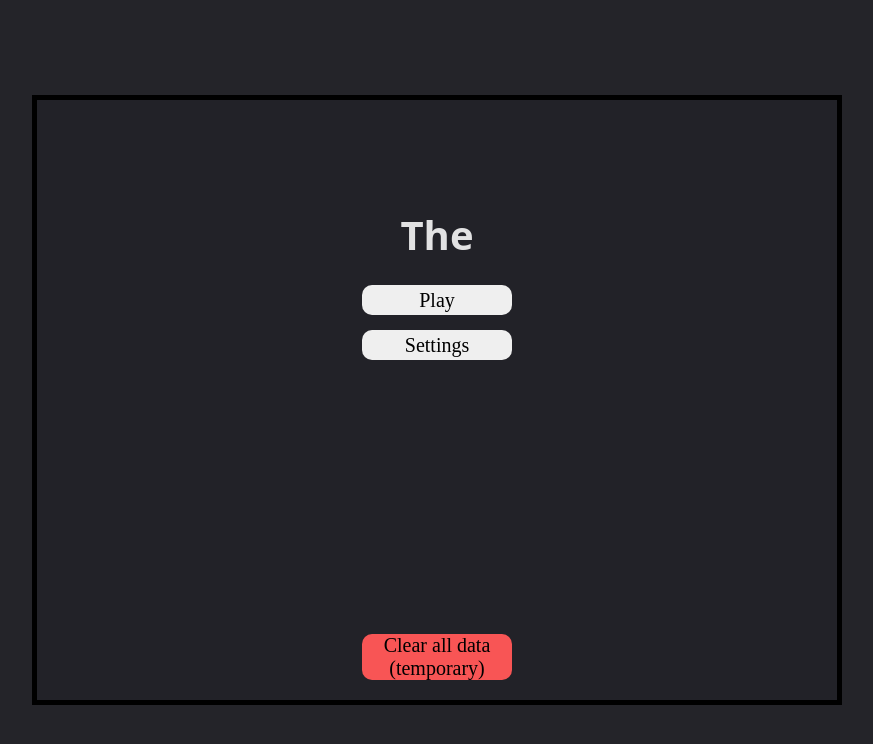
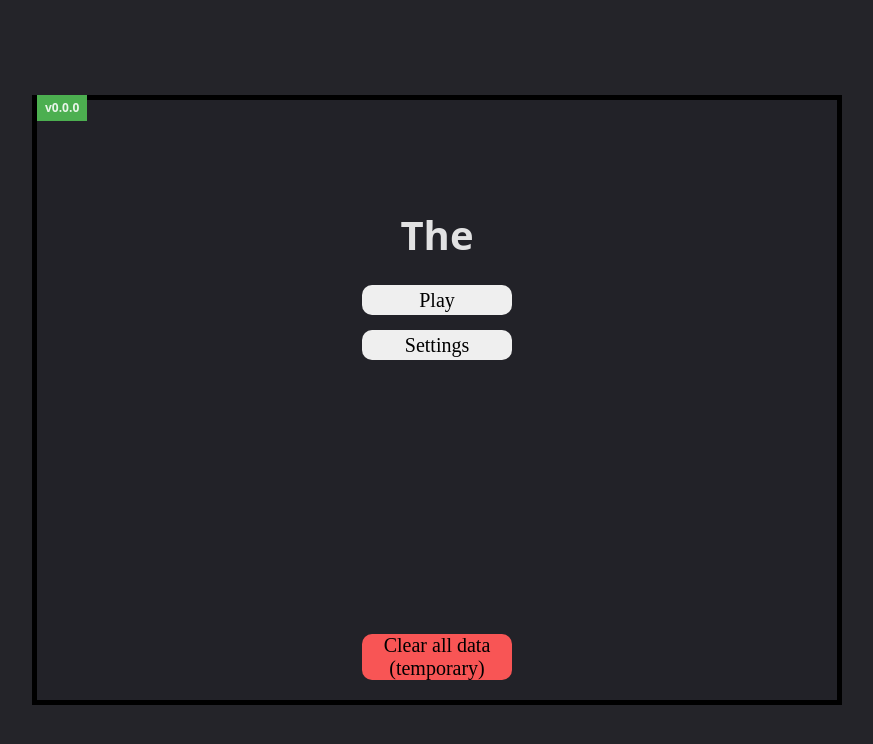
Before and after one commit to guilhermebitt/the-react, a React (Vite) app: page /menu in a window 1280 px wide. Shown: the top 744 px of the page, without its empty margins (203-1076 px from the left). Built offline with nearby package versions, Linux system fonts and the light colour scheme; a web font is replaced by a local one.

Commit message:
feat: new version badge function

```diff
--- a/src/App.css
+++ b/src/App.css
@@ -6,6 +6,7 @@ body {
 }
 
 #root {
+    position: relative;
     width: 800px;
     height: 600px;
     overflow: hidden;
--- a/src/App.jsx
+++ b/src/App.jsx
@@ -17,7 +17,7 @@ function App() {
 
   return (
     <BrowserRouter>
-        <AppRoutes />
+      <AppRoutes />
     </BrowserRouter>
   );
 }
--- /dev/null
+++ b/src/assets/css/components_style/Footer.css
@@ -0,0 +1,9 @@
+footer {
+  position: absolute;
+  top: 0px;
+  padding: 4px 8px;
+  color: 'white';
+  border-radius: 4;
+  font-size: 0.75rem;
+  font-weight: bold;
+}
--- /dev/null
+++ b/src/components/Footer.jsx
@@ -0,0 +1,20 @@
+// Dependencies
+import version from '../version.js';
+
+// Stylesheets
+import '../assets/css/components_style/Footer.css';
+
+
+
+function Footer() {
+  const isBeta = version.includes('beta');
+  return (
+    <footer style={{
+      backgroundColor: isBeta ? '#FFA500' : '#4CAF50'
+    }}>
+      {isBeta ? `Beta ${version}` : `v${version}`}
+    </footer>
+  );
+};
+
+export default Footer;
--- a/src/main.jsx
+++ b/src/main.jsx
@@ -1,8 +1,20 @@
-import React from 'react';
+// Dependencies
 import ReactDOM from 'react-dom/client';
+
+// Components
+import Footer from './components/Footer';
+
+// Screens
 import App from './App';
+
+// Stylesheet
 import './assets/css/index.css';
 
+
+
 ReactDOM.createRoot(document.getElementById('root')).render(
-  <App />
+  <>
+    <App />
+    <Footer />
+  </>
 );
--- /dev/null
+++ b/src/version.js
@@ -0,0 +1,3 @@
+import { version } from '../package.json';
+
+export default version;
```
